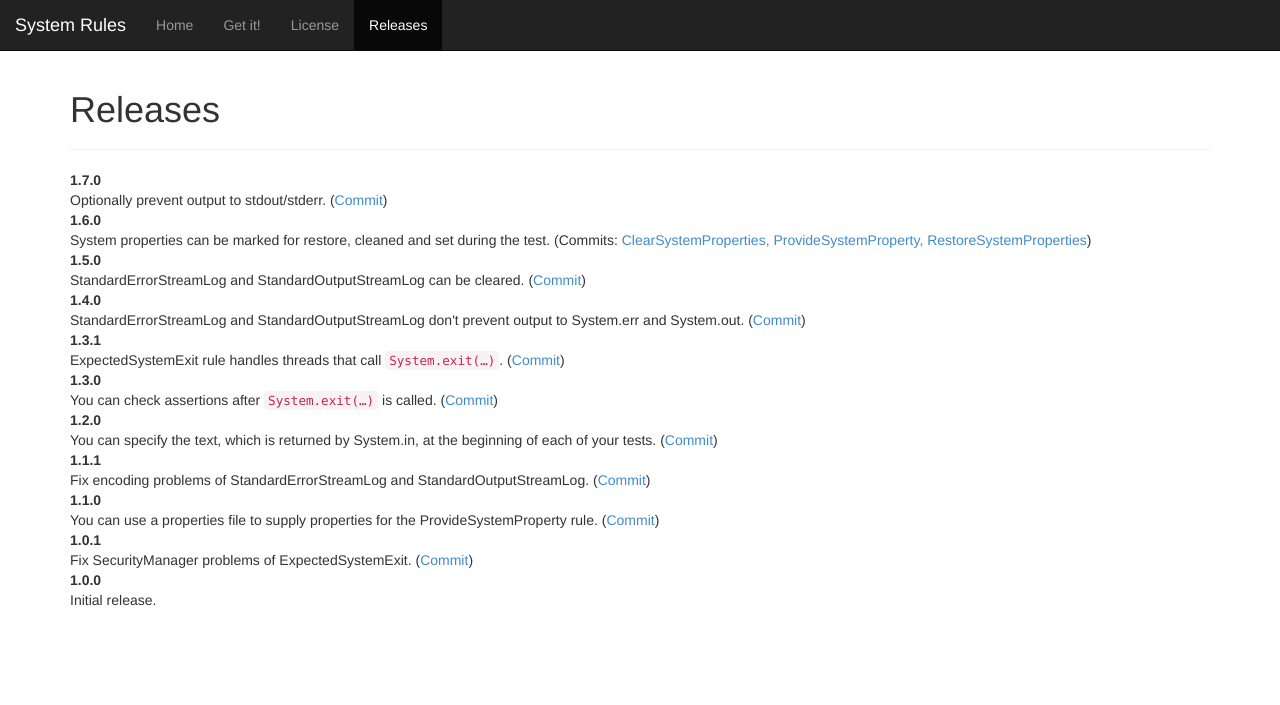
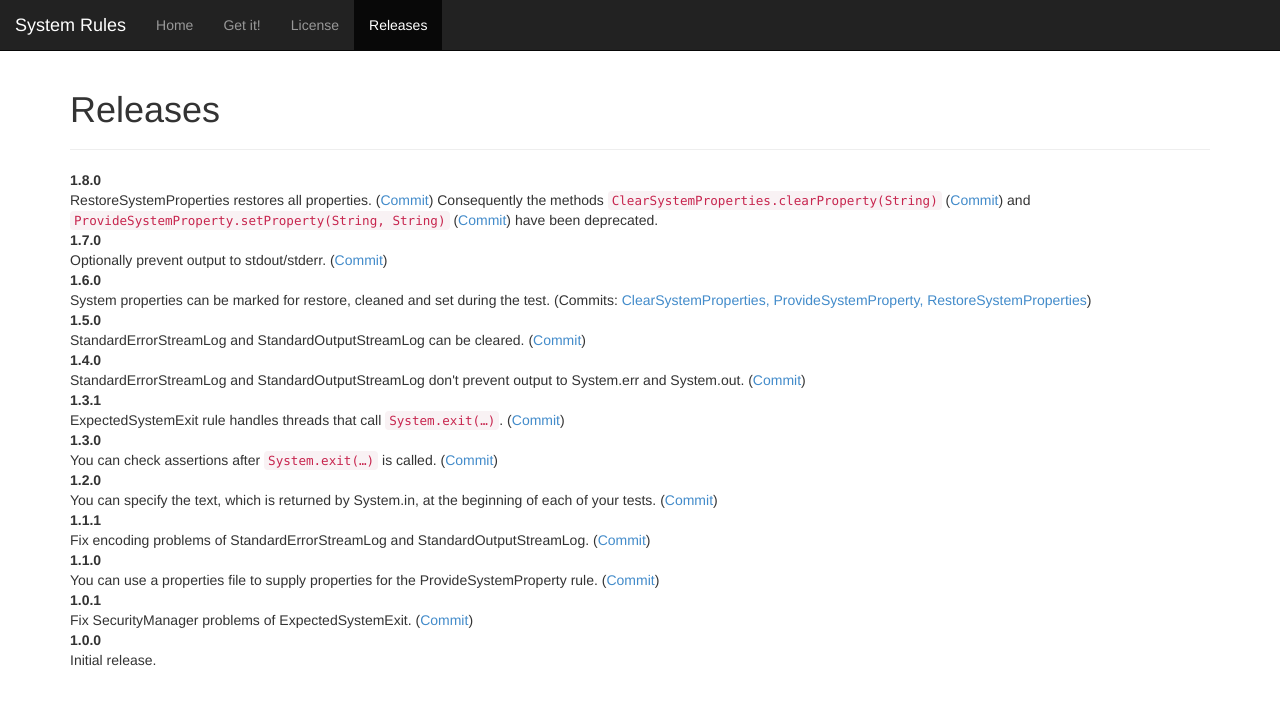
Before and after one commit to stefanbirkner/system-rules, a Jekyll site: the page built from releases.html, in a window 1280 px wide. Shown: the top 705 px of the page. Built offline with Jekyll 4.4.1, drawn with Linux system fonts in a browser that asks for light colours.

Commit message:
Update to System Rules 1.8.0.

```diff
--- a/download.html
+++ b/download.html
@@ -3,6 +3,6 @@ layout: download
 title: Get System Rules
 groupId: com.github.stefanbirkner
 artifactId: system-rules
-version: 1.7.0
+version: 1.8.0
 ---
 <p>The System Rules library is available from the Maven repository.</p>
--- a/index.html
+++ b/index.html
@@ -134,12 +134,11 @@ public final ProvideSystemProperty properties
 
 			<section id="RestoreSystemProperties">
 				<h3>Restore Properties</h3>
-				<p>The RestoreSystemProperties rule restores the original value of
-				the property when the test is finished.</p>
+				<p>The RestoreSystemProperties rule undoes changes of all system properties when the test finishes (whether it passes or fails).</p>
 				{% highlight java %}public void MyTest {
 	@Rule
 	public final RestoreSystemProperties restoreSystemProperties
-	 = new RestoreSystemProperties("MyProperty");
+	 = new RestoreSystemProperties();
 
 	@Test
 	public void overrideProperty() {
--- a/releases.html
+++ b/releases.html
@@ -5,6 +5,16 @@ headline: Releases
 ---
 <section>
 	<dl>
+		<dt>1.8.0</dt>
+		<dd>
+			RestoreSystemProperties restores all properties.
+			(<a href="https://github.com/stefanbirkner/system-rules/commit/7590f5177f035e8681183632be45680be180860c">Commit</a>)
+			Consequently the methods <code>ClearSystemProperties.clearProperty(String)</code>
+			(<a href="https://github.com/stefanbirkner/system-rules/commit/326715455e2365c332619131e5b2c7d91e0774d2">Commit</a>)
+			and <code>ProvideSystemProperty.setProperty(String, String)</code>
+			(<a href="https://github.com/stefanbirkner/system-rules/commit/a40eb81039eebf0b9eea2002ad62ce312155983e">Commit</a>)
+			have been deprecated.
+		</dd>
 		<dt>1.7.0</dt>
 		<dd>
 			Optionally prevent output to stdout/stderr.
```
